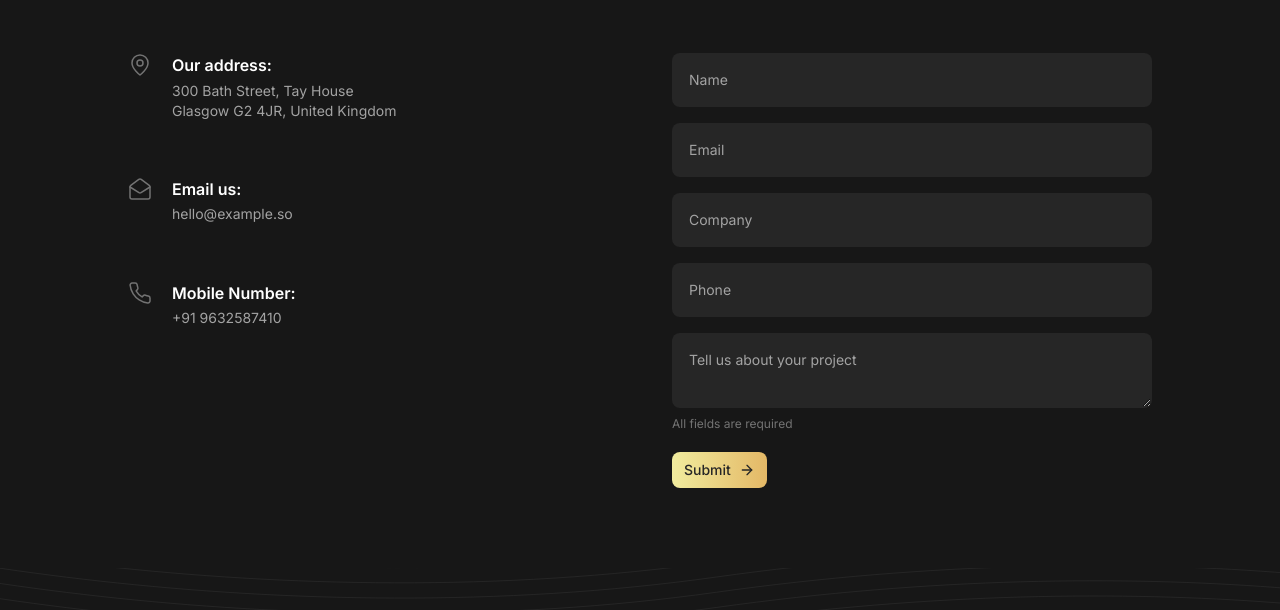
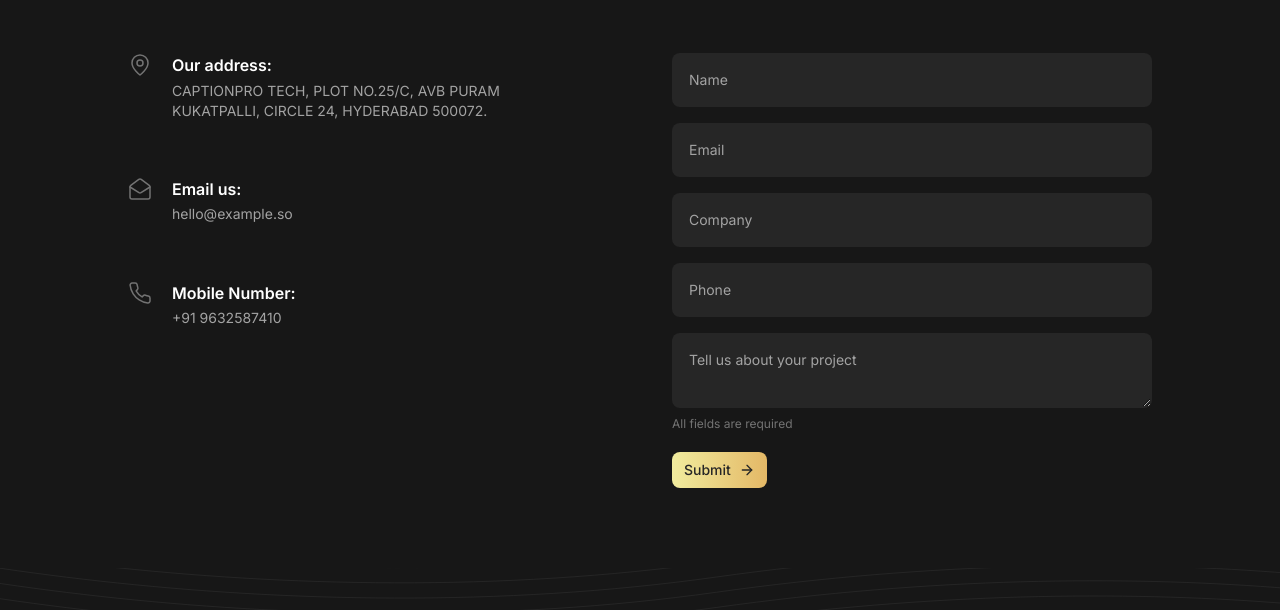
Before and after one commit to JhansiAppalasetti/cpt, a plain HTML site: page index.html in a window 1280 px wide. Shown: the part 4996-5606 px from the top of the page. Drawn offline with Linux system fonts and the light colour scheme.

Commit message:
Update index.html

```diff
--- a/index.html
+++ b/index.html
@@ -1062,8 +1062,8 @@
                 <h4 class="text-white font-semibold">Our address:</h4>
 
                 <address class="mt-1 text-neutral-400 text-sm not-italic">
-                  300 Bath Street, Tay House<br>
-                  Glasgow G2 4JR, United Kingdom
+               CAPTIONPRO TECH, PLOT NO.25/C, AVB PURAM<br>
+                  KUKATPALLI, CIRCLE 24, HYDERABAD 500072.
                 </address>
               </div>
             </div>
```
